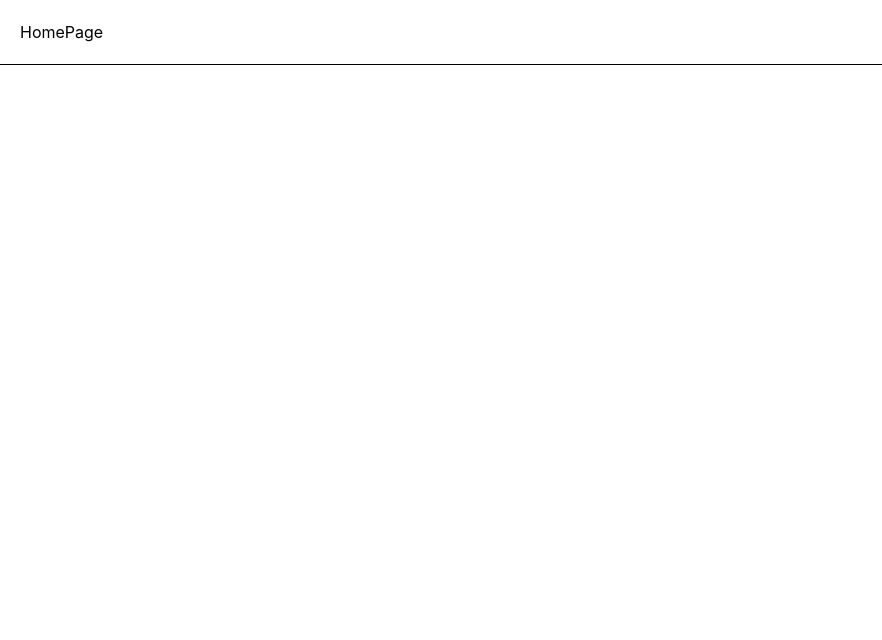
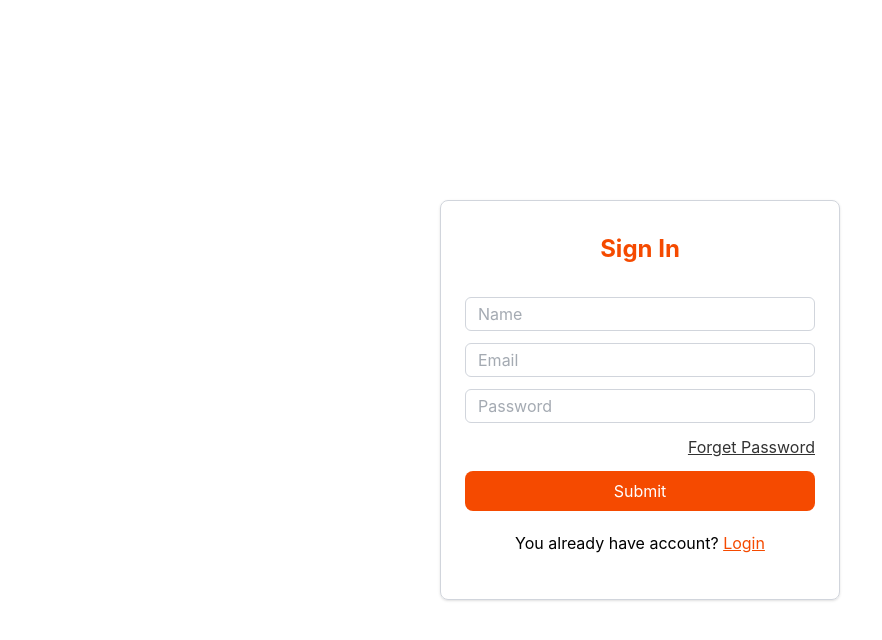
Before and after one commit to szaib-dev/admin-dash, a React (Vite) app: page /home in a window 1280 px wide. Shown: the top 640 px of the page, without its empty margins (0-882 px from the left). Built offline with nearby package versions, Linux system fonts and the light colour scheme.

Commit message:
ui ux of sigin and signup page with testing lib init

```diff
--- a/package.json
+++ b/package.json
@@ -5,15 +5,18 @@
   "type": "module",
   "scripts": {
     "dev": "vite",
+    "test-w": "vitest --watch",
     "build": "tsc -b && vite build",
     "lint": "eslint .",
     "preview": "vite preview"
   },
   "dependencies": {
     "@tailwindcss/vite": "^4.2.4",
+    "@testing-library/jest-dom": "^6.9.1",
     "@testing-library/react": "^16.3.2",
     "react": "^19.2.5",
     "react-dom": "^19.2.5",
+    "react-icons": "^5.6.0",
     "react-router-dom": "^7.15.0",
     "tailwindcss": "^4.2.4",
     "vitest": "^4.1.5"
@@ -28,6 +31,7 @@
     "eslint-plugin-react-hooks": "^7.1.1",
     "eslint-plugin-react-refresh": "^0.5.2",
     "globals": "^17.5.0",
+    "jsdom": "^29.1.1",
     "typescript": "~6.0.2",
     "typescript-eslint": "^8.58.2",
     "vite": "^8.0.10"
--- /dev/null
+++ b/setupFile.ts
@@ -0,0 +1 @@
+import '@testing-library/jest-dom'
--- /dev/null
+++ b/src/Pages/home/home.tsx
@@ -0,0 +1,52 @@
+import React from "react";
+
+function HomePage() {
+  return (
+    <div className="h-screen w-full flex justify-center items-center">
+      <div className="w-[25rem] h-[25rem] rounded-md md:rounded-lg shadow border border-gray-300 p-3 lg:p-6 flex flex-col gap-3">
+        <h1 className="text-2xl text-orange-600 font-bold py-2 text-center">
+          Sign In
+        </h1>
+        <form action="" className="flex flex-col gap-3 mt-3">
+          <input
+            type="text"
+            placeholder="Name"
+            className="w-full px-3 border border-gray-300 text-gray-600 outline-none rounded-md py-1"
+          />
+          <input
+            type="text"
+            placeholder="Email"
+            className="w-full px-3 border border-gray-300 text-gray-600 outline-none rounded-md py-1"
+          />
+          <input
+            type="text"
+            placeholder="Password"
+            className="w-full px-3 border border-gray-300 text-gray-600 outline-none rounded-md py-1"
+          />
+          <a
+            href="#"
+            className="flex justify-end items-center underline cursor-pointer opacity-80"
+          >
+            Forget Password
+          </a>
+
+          <button
+            type="submit"
+            className=" text-white cursor-pointer w-full px-6 py-2 rounded-lg bg-orange-600 flex justify-center items-center"
+          >
+            Submit
+          </button>
+        </form>
+
+        <div className="mt-2 text-center">
+          You already have account?{" "}
+          <a href="/login" className="underline text-orange-600 text-center">
+            Login
+          </a>
+        </div>
+      </div>
+    </div>
+  );
+}
+
+export default HomePage;
--- /dev/null
+++ b/src/Pages/login/login.tsx
@@ -0,0 +1,47 @@
+import React from "react";
+
+function LoginPage() {
+  return (
+    <div className="h-screen w-full flex justify-center items-center">
+      <div className="w-[25rem] h-[23rem] rounded-md md:rounded-lg shadow border border-gray-300 p-3 lg:p-6 flex flex-col gap-3">
+        <h1 className="text-2xl text-orange-600 font-bold py-2 text-center">
+          Sign In
+        </h1>
+        <form action="" className="flex flex-col gap-3 mt-3">
+          <input
+            type="text"
+            placeholder="Email"
+            className="w-full px-3 border border-gray-300 text-gray-600 outline-none rounded-md py-1"
+          />
+          <input
+            type="text"
+            placeholder="Password"
+            className="w-full px-3 border border-gray-300 text-gray-600 outline-none rounded-md py-1"
+          />
+          <a
+            href="#"
+            className="flex justify-end items-center underline cursor-pointer opacity-80"
+          >
+            Forget Password
+          </a>
+
+          <button
+            type="submit"
+            className=" text-white cursor-pointer w-full px-6 py-2 rounded-lg bg-orange-600 flex justify-center items-center"
+          >
+            Submit
+          </button>
+        </form>
+
+        <div className="mt-2 text-center">
+          You don't have account?{" "}
+          <a href="/signup" className="underline text-orange-600 text-center">
+            Register
+          </a>
+        </div>
+      </div>
+    </div>
+  );
+}
+
+export default LoginPage;
--- /dev/null
+++ b/src/Pages/register/register.tsx
@@ -0,0 +1,52 @@
+import React from "react";
+
+function HomePage() {
+  return (
+    <div className="h-screen w-full flex justify-center items-center">
+      <div className="w-[25rem] h-[25rem] rounded-md md:rounded-lg shadow border border-gray-300 p-3 lg:p-6 flex flex-col gap-3">
+        <h1 className="text-2xl text-orange-600 font-bold py-2 text-center">
+          Register
+        </h1>
+        <form action="" className="flex flex-col gap-3 mt-3">
+          <input
+            type="text"
+            placeholder="Name"
+            className="w-full px-3 border border-gray-300 text-gray-600 outline-none rounded-md py-1"
+          />
+          <input
+            type="text"
+            placeholder="Email"
+            className="w-full px-3 border border-gray-300 text-gray-600 outline-none rounded-md py-1"
+          />
+          <input
+            type="text"
+            placeholder="Password"
+            className="w-full px-3 border border-gray-300 text-gray-600 outline-none rounded-md py-1"
+          />
+          <a
+            href="#"
+            className="flex justify-end items-center underline cursor-pointer opacity-80"
+          >
+            Forget Password
+          </a>
+
+          <button
+            type="submit"
+            className=" text-white cursor-pointer w-full px-6 py-2 rounded-lg bg-orange-600 flex justify-center items-center"
+          >
+            Submit
+          </button>
+        </form>
+
+        <div className="mt-2 text-center">
+          You already have account?{" "}
+          <a href="/login" className="underline text-orange-600 text-center">
+            Login
+          </a>
+        </div>
+      </div>
+    </div>
+  );
+}
+
+export default HomePage;
--- a/src/pages/home/HomePage.tsx
+++ /dev/null
@@ -1,9 +0,0 @@
-import React from 'react'
-
-function HomePage() {
-  return (
-    <div className='p-5 border-b'>HomePage</div>
-  )
-}
-
-export default HomePage
--- a/tsconfig.app.json
+++ b/tsconfig.app.json
@@ -4,7 +4,7 @@
     "target": "es2023",
     "lib": ["ES2023", "DOM"],
     "module": "esnext",
-    "types": ["vite/client"],
+    "types": ["vitest/globals", "@testing-library/jest-dom"],
     "skipLibCheck": true,
 
     /* Bundler mode */
--- a/vite.config.ts
+++ b/vite.config.ts
@@ -1,8 +1,14 @@
-import { defineConfig } from 'vite'
+/// <reference types='vitest' />
+import { defineConfig } from 'vitest/config'
 import react from '@vitejs/plugin-react'
 import tailwindcss from '@tailwindcss/vite'
 
 // https://vite.dev/config/
 export default defineConfig({
-  plugins: [react(), tailwindcss(),],
+  plugins: [react(), tailwindcss()],
+  test: {
+    environment: 'jsdom',
+    setupFiles: "./setupFile.ts",
+    globals: true
+  }
 })
```
Also changed, not shown: src/routes.tsx (+11 -1 lines), 2 other files (tests, documents, lock files or other folders).
